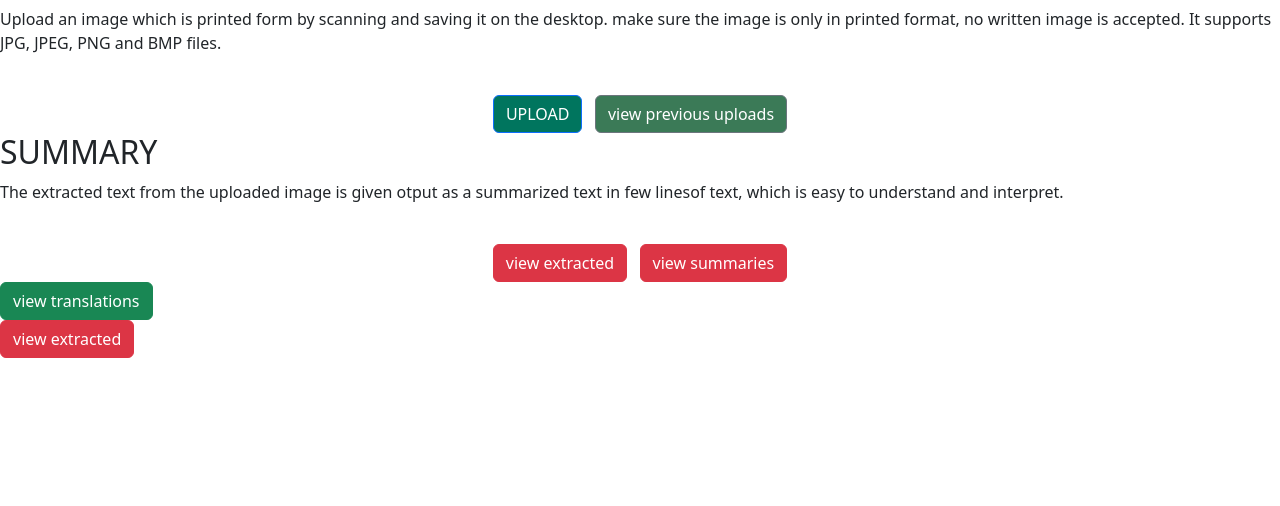
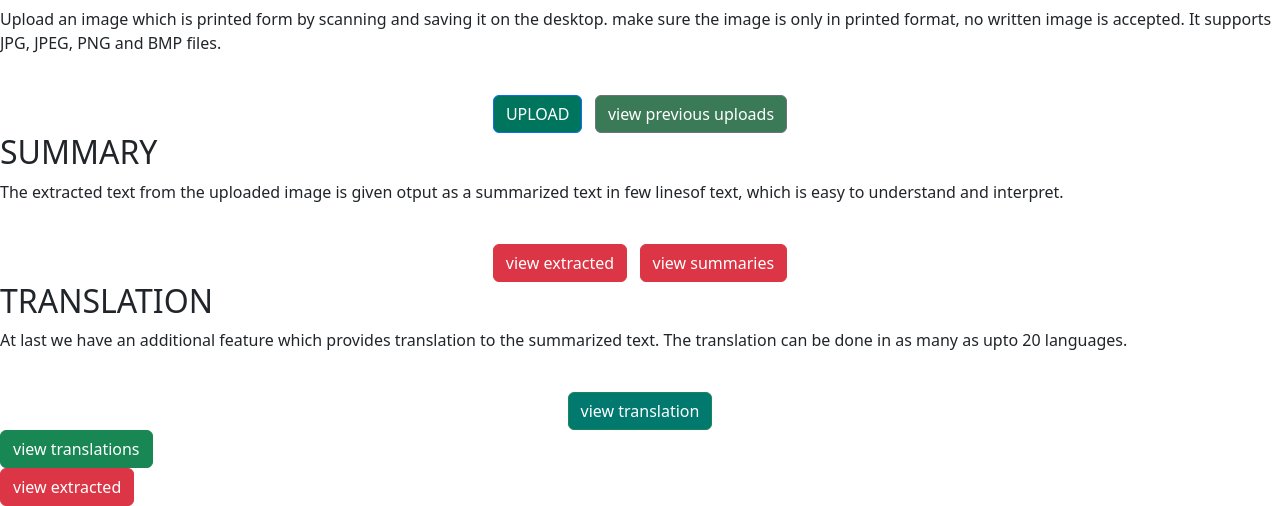
Before and after one commit to NarayanabhatlaMahesh/ocrwtp, a Django app: page /upload/ in a window 1280 px wide. Shown: the part 1093-1599 px from the top of the page. Before the commit the page ends 1451 px from the top, so only its background shows below. Run offline with Django 4.2, Linux system fonts and the light colour scheme; some libraries are stand-ins or nearby versions.

Commit message:
Add files via upload

```diff
--- a/OCRWTP/templates/base1.html
+++ b/OCRWTP/templates/base1.html
@@ -2,16 +2,15 @@
 
 <!doctype html>
 <html>
+  {%csrf_token %}
     <head>
         <meta charset="utf-8">
         <meta name="csrf_token" content="{{ csrf_token }}">
     <meta name="viewport" content="width=device-width, initial-scale=1">
     <title>HOME OCRWTP</title>
     <link rel="stylesheet" href="{% static 'style.css' %}">
-    <script src="https://cdn.jsdelivr.net/npm/animejs@3.0.1/lib/anime.min.js"></script>
     <link rel="stylesheet" href="https://cdn.jsdelivr.net/npm/bootstrap@5.3.0-alpha1/dist/css/bootstrap.min.css" rel="stylesheet" integrity="sha384-GLhlTQ8iRABdZLl6O3oVMWSktQOp6b7In1Zl3/Jr59b6EGGoI1aFkw7cmDA6j6gD" crossorigin="anonymous">
     <link rel="stylesheet" href="https://cdn.jsdelivr.net/npm/@fortawesome/fontawesome-free@6.2.1/css/fontawesome.min.css">
-
         <title>HomeOCR</title>
     </head>
     <body>
@@ -69,28 +68,26 @@
     <p class="section-one__descr">Upload an image which is printed form by scanning and saving it on the desktop. make sure the image is only in printed format, no written image is accepted. It supports JPG, JPEG, PNG and BMP files. </p><br>
 
     <form method="post">
+      {%csrf_token %}
         <div class="text-center">
-      {%csrf_token %}
         <button type="submit" class="btn btn-primary" style="background-color: #00755e;" name='upload'>UPLOAD</button>
         &nbsp;
         <button type="submit" class="btn btn-secondary" style="background-color: #3b7a57;"name="view_upload">view previous uploads</button>
         </div>
     </form>
+    {%csrf_token %}
     <!-- begin Separator -->
-    <div class="separator">
-
-      <!-- <svg class="separator__svg" width="100%" height="400" viewBox="0 0 100 100" preserveAspectRatio="none" fill="#008b8b" version="1.1" xmlns="http://www.w3.org/2000/svg"> -->
+    <!-- <svg class="separator__svg" width="100%" height="100" viewBox="0 0 100 100" preserveAspectRatio="none" fill="#008b8b" version="1.1" xmlns="http://www.w3.org/2000/svg"> -->
        <path d="M 100 100 V 10 L 0 100"/>
        <path d="M 30 73 L 100 18 V 10 Z" fill="#008b8b" stroke-width="0"/>
     </svg>
-    </div>
     <!-- end Separator -->
     </div>
-<div class="section-two">
+<div class="section-two" >
   <h2 class="section-two__title">SUMMARY</h2>
   <p class="section-two__descr">The extracted text from the uploaded image is given otput as a summarized text in few linesof text, which is easy to understand and interpret.</p><br>
   <form method="post">
-    {% csrf_token %}
+    {%csrf_token %}
     <div class="text-center">
       <button type="submit" class="btn btn-danger" name="view_extracted">view extracted</button>
       &nbsp;
@@ -98,11 +95,20 @@
      </div>
   </form>
 </div>
+<div class="section-three">
+  <h2 class="section-three__title">TRANSLATION</h2>
+  <p class="section-three__descr">At last we have an additional feature which provides translation to the summarized text. The translation can be done in as many as upto 20 languages. </p><br>
+<form method="post">
+     <div class="text-center">
+  {%csrf_token %}
+    <button type="submit" class="btn btn-success" style="background-color: #01796f;" name="view_translations">view translation</button>
+   </div>
+</form>
+</div>
+
 <script src="https://cdn.jsdelivr.net/npm/bootstrap@5.3.0-alpha1/dist/js/bootstrap.bundle.min.js" integrity="sha384-w76AqPfDkMBDXo30jS1Sgez6pr3x5MlQ1ZAGC+nuZB+EYdgRZgiwxhTBTkF7CXvN" crossorigin="anonymous"></script>
         <form method="post">
-            {% csrf_token %}
-
-
+          {%csrf_token %}
             <button type="submit" class="btn btn-success" name="view_translations">view translations</button><br/>
 
             <button type="submit" class="btn btn-danger" name="view_extracted">view extracted</button><br/>
```
Lines whose indentation alone changed are shown as unchanged.
